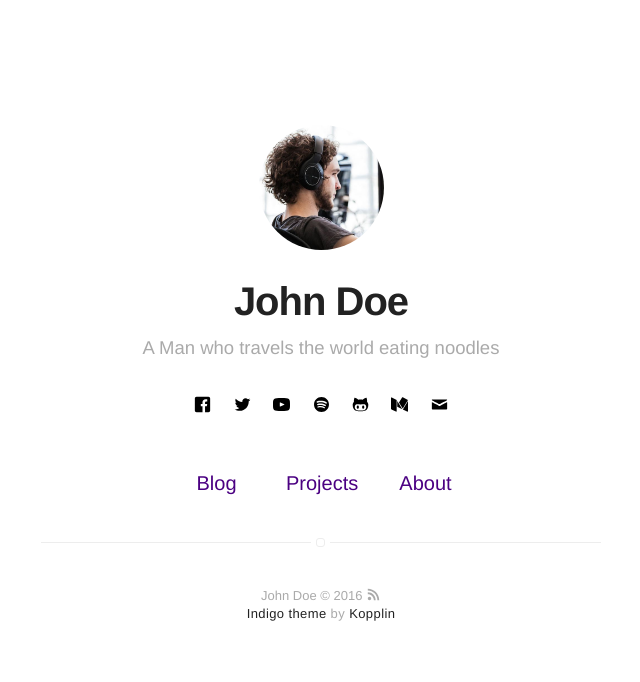
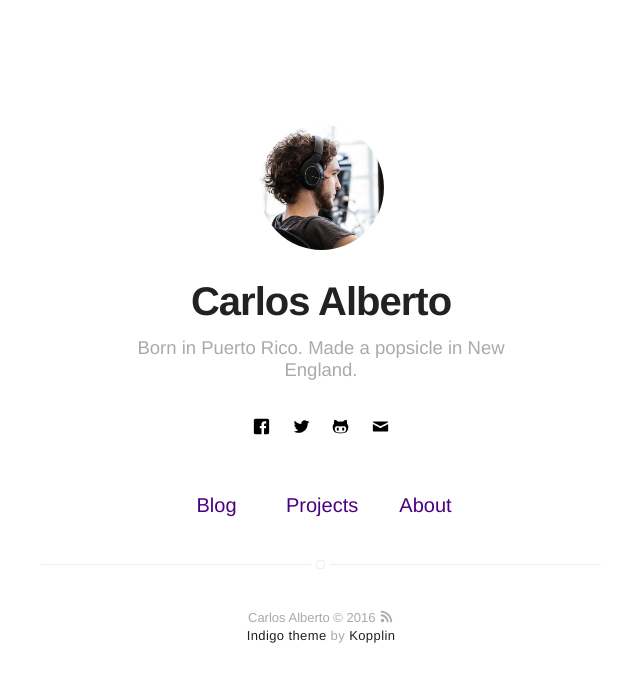
Before and after one commit to caalbert/caalbert.github.io, a Jekyll site: the page built from index.html, in a window 1280 px wide. Shown: the top 682 px of the page, without its empty margins (319-959 px from the left). Built offline with Jekyll 4.4.1, drawn with Linux system fonts in a browser that asks for light colours; part of the change alters nothing that is shown.

Commit message:
Another config update

```diff
--- a/_config.yml
+++ b/_config.yml
@@ -1,6 +1,6 @@
 # main text of home
-name: John Doe
-bio: 'A Man who travels the world eating noodles'
+name: Carlos Alberto
+bio: 'Born in Puerto Rico. Made a popsicle in New England.'
 
 # if it's an external image, update below for true
 external-image: false
@@ -31,11 +31,11 @@ twitter: mytwitter
 # instagram: myinstagram
 # pinterest: mypinterest
 # linkedin: mylinkedin
-youtube: myyoutube
-spotify: myspotify
-github: mygithub
-medium: medium
-email: myemail@gmail.com
+# youtube: myyoutube
+# spotify: myspotify
+github: caalbert
+# medium: medium
+email: entrevision.caortiz@gmail.com
 
 # do you want a larger site? change the option below
 # options: [normal, large] | default: normal
```
